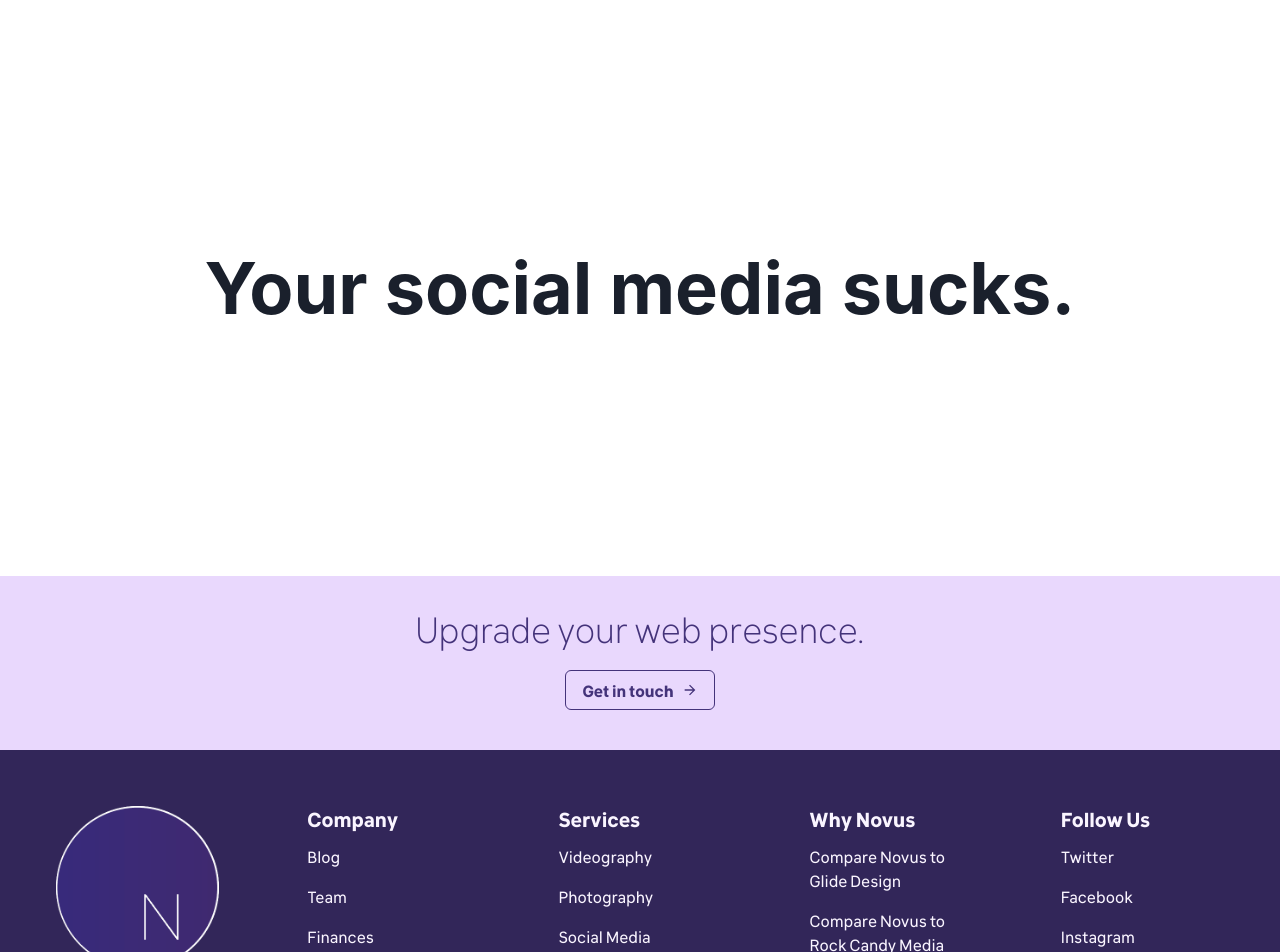
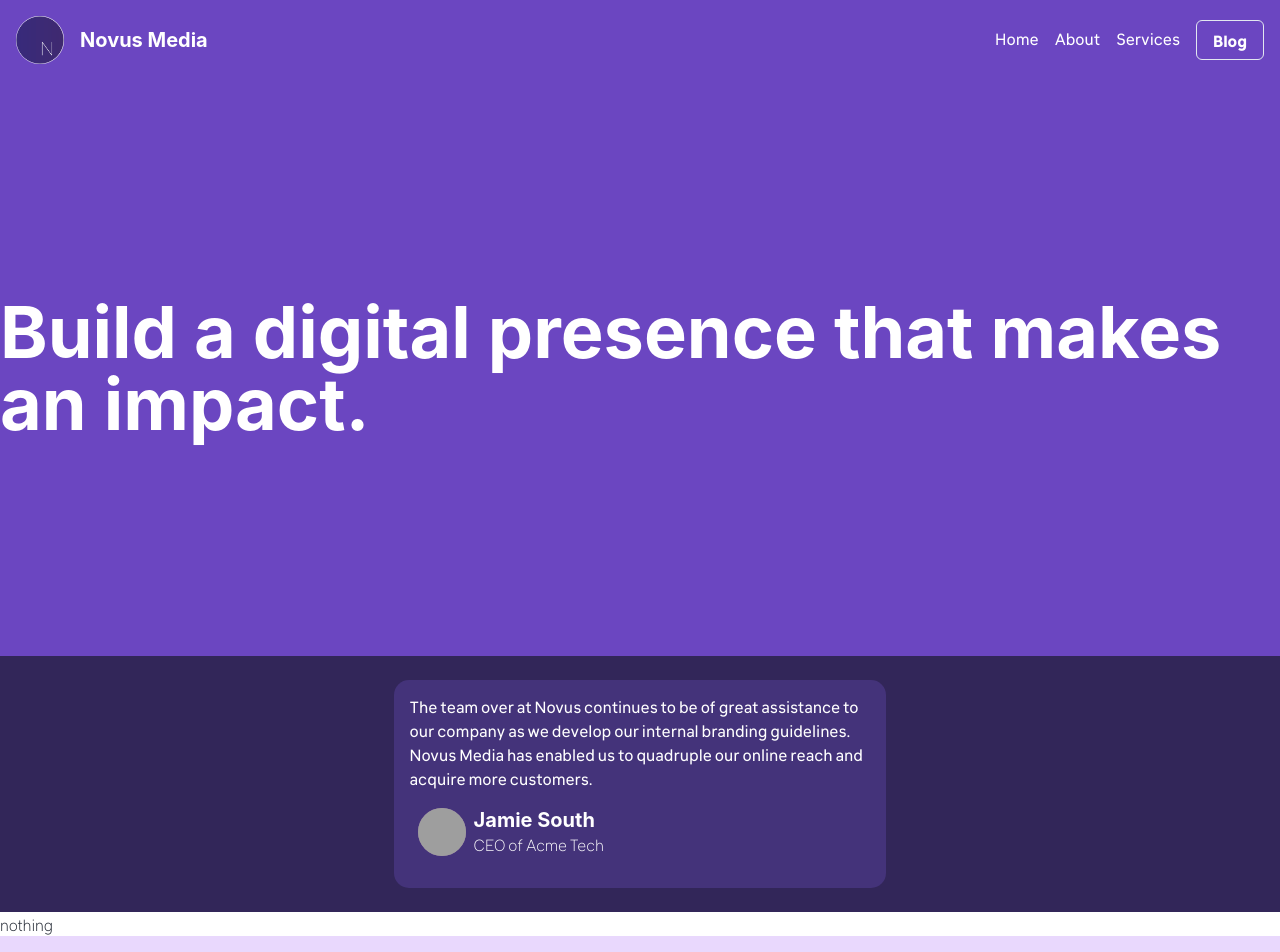
Before and after one commit to jasonappah/novus-media, a Next.js app: page / in a window 1280 px wide. Shown: the top 952 px of the page. Built offline with nearby package versions, Linux system fonts and the light colour scheme; grey boxes are pictures that could not be loaded.

Commit message:
feat: add menu bar, services, and testimonial components, move jumbotron to separate component, refine footer design, begin blog design

```diff
--- a/components/Footer.js
+++ b/components/Footer.js
@@ -65,6 +65,7 @@ function Footer() {
 function Byline() {
 	return (
 		<Box w="100%" p={4}>
+			<Text fontSize="xs" color="purple.100">This site is custom-built with React.js and Chakra UI. Like our work? Get in touch!</Text>
 			<Text fontSize="xs" color="purple.100">
 				Copyright © {new Date().getFullYear()}{' '}
 				<Link href="https://jasonaa.me" isExternal>
@@ -72,8 +73,9 @@ function Byline() {
 				</Link>{' '}
 				|{' '}
 				<Link href="https://jasonaa.me/g/novus-media" isExternal>
-					View source on GitHub <ExternalLinkIcon mx="2px" />
+					View source on GitHub <ExternalLinkIcon mx="2px" />.
 				</Link>
+
 			</Text>
 		</Box>
 	)
--- a/components/Jumbotron.js
+++ b/components/Jumbotron.js
@@ -1,14 +1,21 @@
 import { Flex, Heading } from '@chakra-ui/react'
 
-export default function Jumbotron() {
+
+export default function Jumbotron(props) {
+	const {title} = props
 	return (
 		<Flex
+			color="white"
+			bg="purple.600"
 			boxSize="xl"
 			width="100%"
 			direction="column"
 			justify="center"
 			align="center">
-			<Heading size="4xl">Your social media sucks.</Heading>
+
+			<Heading size="4xl">
+				{title ? title : "Build a digital presence that makes an impact."}
+			</Heading>
 		</Flex>
 	)
 }
--- /dev/null
+++ b/components/MenuBar.js
@@ -0,0 +1,40 @@
+import {
+	Flex,
+	Spacer,
+	Heading,
+    Image,
+    Link as ChakraLink,
+    Button,
+} from '@chakra-ui/react'
+
+
+import Link from 'next/link'
+
+export default function MenuBar() {
+	return (
+		<Flex bg="purple.600" color="white" align="center">
+				<Flex align="center">
+					<Image
+						p={4}
+						boxSize="5rem"
+						fit="contain"
+						src="/logo-transparent-no-text.png"
+					/>
+					<Heading size="md">Novus Media</Heading>
+				</Flex>
+			<Spacer />
+			<Flex p={4} align="center">
+                <Link href="/">
+                <ChakraLink pr={4} fontWeight="500">Home</ChakraLink>
+                </Link>
+                <ChakraLink pr={4} fontWeight="500">About</ChakraLink>
+                <ChakraLink pr={4} fontWeight="500">Services</ChakraLink>
+				<Button variant="outline">
+                    <Link href="/blog">
+					<ChakraLink>Blog</ChakraLink>
+                    </Link>
+				</Button>
+			</Flex>
+		</Flex>
+	)
+}
--- /dev/null
+++ b/components/Services.js
@@ -0,0 +1,3 @@
+export default function Services() {
+	return <p>nothing</p>
+}
--- /dev/null
+++ b/components/Testimonial.js
@@ -0,0 +1,34 @@
+import { Flex, Box, Avatar, Text, Heading } from '@chakra-ui/react'
+
+export default function Testimonial() {
+	return (
+		<Flex
+			align="center"
+			direction="column"
+			bg="purple.900"
+			w="100%"
+			p={6}
+			color="purple.800">
+			<Box bg="purple.800" borderRadius="15px" w={{sm: "100%", md: "60%", lg: "40%"}} p={4} color="white">
+				<Flex>
+					<Text fontWeight="500">
+						The team over at Novus continues to be of great assistance to our
+						company as we develop our internal branding guidelines. Novus Media
+						has enabled us to quadruple our online reach and acquire more
+						customers.
+					</Text>
+                    </Flex>
+					<Flex align="center" m={2}>
+						<Avatar
+							name="Jamie South"
+							src="https://thispersondoesnotexist.com/image"></Avatar>
+						<Flex direction="column" p={2}>
+							<Heading size="md">Jamie South</Heading>
+							<Text>CEO of Acme Tech</Text>
+						</Flex>
+					</Flex>
+
+			</Box>
+		</Flex>
+	)
+}
--- a/pages/_app.js
+++ b/pages/_app.js
@@ -1,5 +1,5 @@
 import '../styles.css'
-
+import Head from 'next/head'
 import { ChakraProvider, extendTheme } from '@chakra-ui/react'
 
 const theme = extendTheme({
@@ -14,9 +14,13 @@ const theme = extendTheme({
 
 function App({ Component, pageProps }) {
 	return (
+		<>
+		<Head><title>Novus Media</title></Head>
+
 		<ChakraProvider theme={theme}>
 			<Component {...pageProps} />
 		</ChakraProvider>
+		</>
 	)
 }
 
--- a/pages/index.js
+++ b/pages/index.js
@@ -1,16 +1,17 @@
-import Head from 'next/head'
 import Footer from '../components/Footer'
 import Jumbotron from '../components/Jumbotron'
 import CallToAction from '../components/CallToAction'
+import Testimonial from '../components/Testimonial'
+import Services from '../components/Services'
+import MenuBar from '../components/MenuBar'
 
 export default function Home() {
 	return (
 		<div>
-			<Head>
-				<title>Novus Media</title>
-				<link rel="icon" href="/favicon.ico" />
-			</Head>
+			<MenuBar />
 			<Jumbotron />
+			<Testimonial />
+			<Services />
 			<CallToAction />
 			<Footer />
 		</div>
```
Also changed, not shown: pages/blog/index.js (added, +16 -0 lines).
